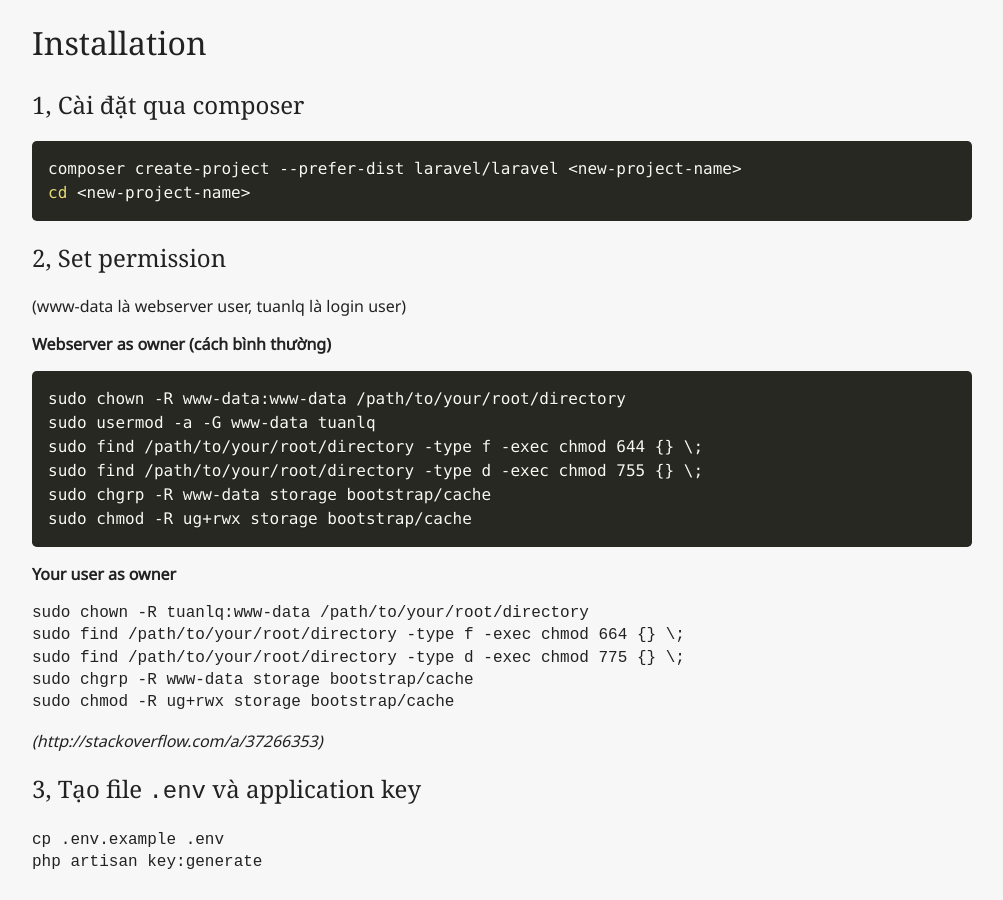
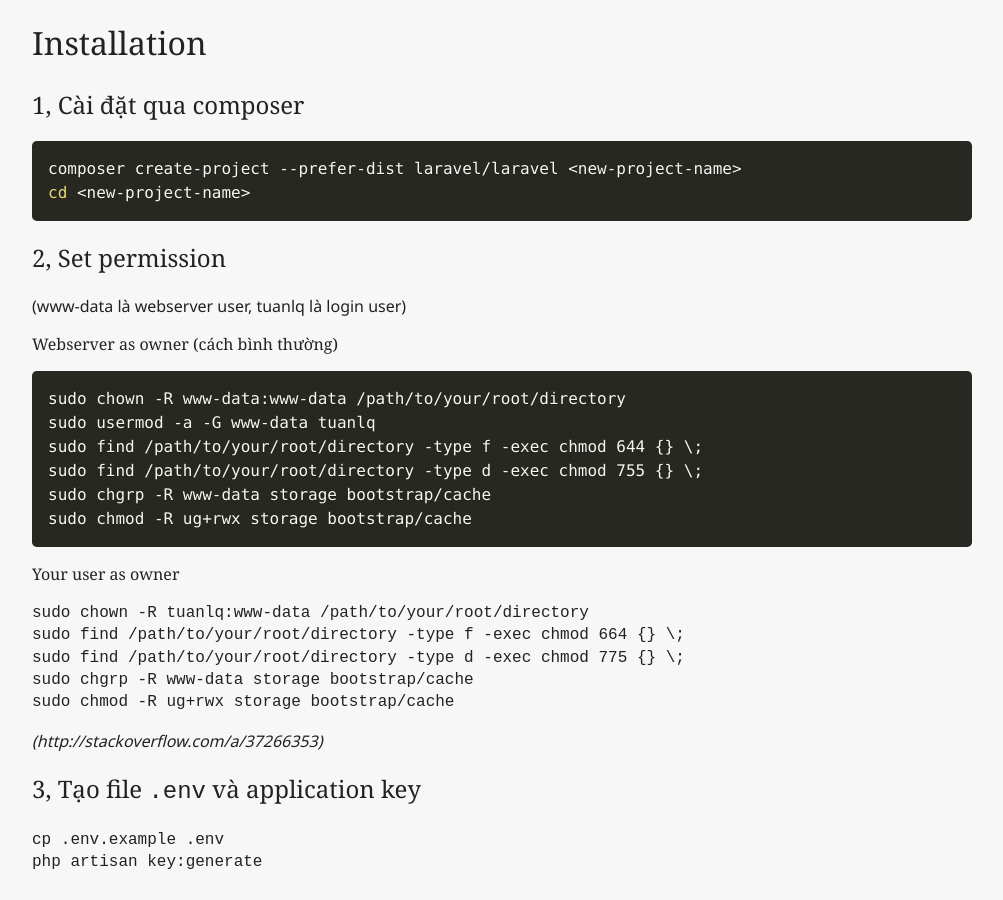
Before and after one commit to tuanle/tuanle.github.io, a Jekyll site: the page built from laravel/install.md, in a window 1280 px wide. Shown: the whole page, without its empty margins (138-1141 px from the left). Built offline with Jekyll 4.4.1, drawn with Linux system fonts in a browser that asks for light colours; our own code applies the rules of GitHub Pages for plain Markdown files.

Commit message:
[temp] Temporary commit in 2017-01-16 00:19

```diff
--- a/assets/css/main.css
+++ b/assets/css/main.css
@@ -92,7 +92,7 @@
     margin: 0 auto;
 }
 
-h1, h2, h3, h4, h5, h6, br {
+h1, h2, h3, h4, h5, h6, b, strong {
     font-family: 'Noto Serif', serif;
     font-weight: normal;
 }
```
